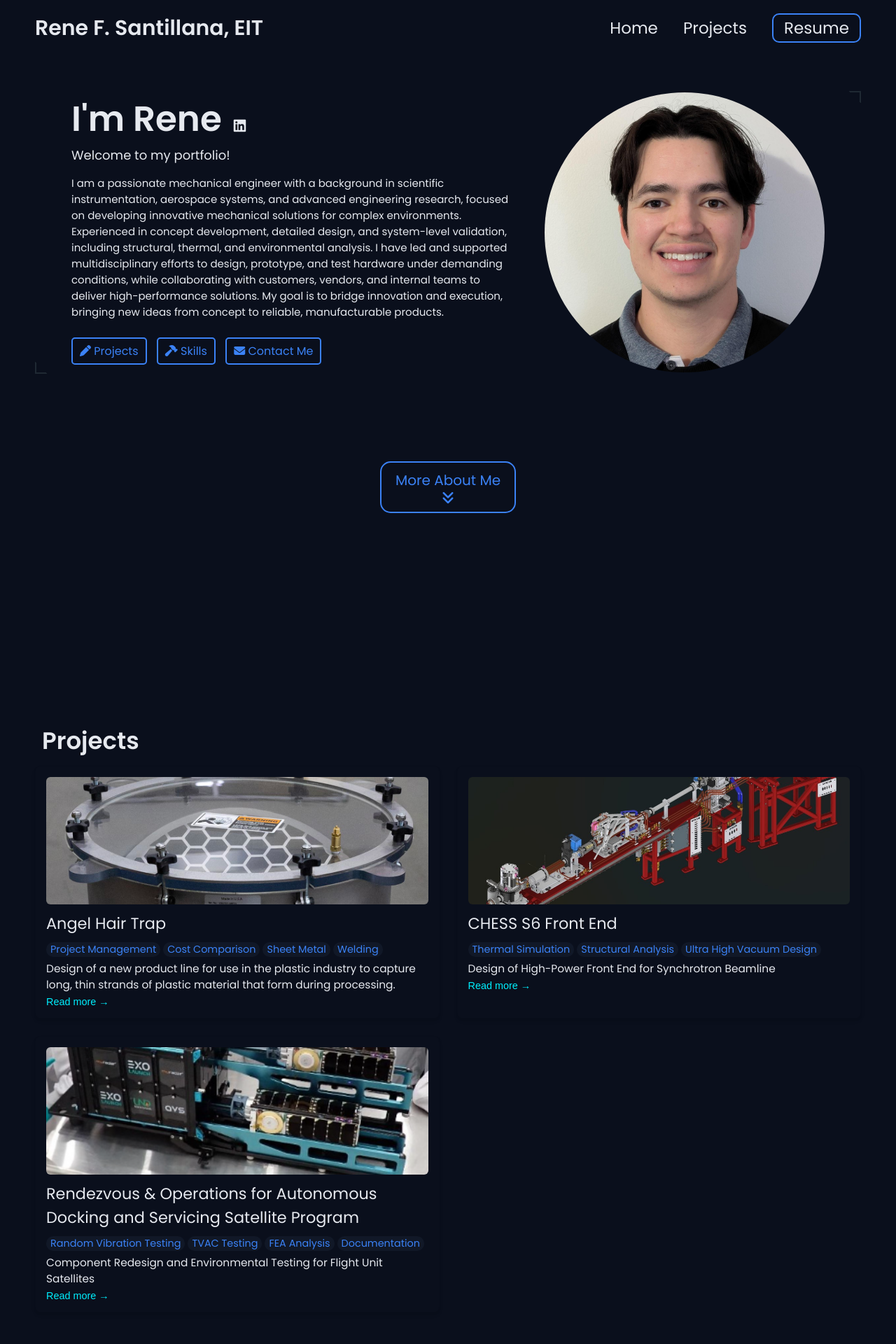
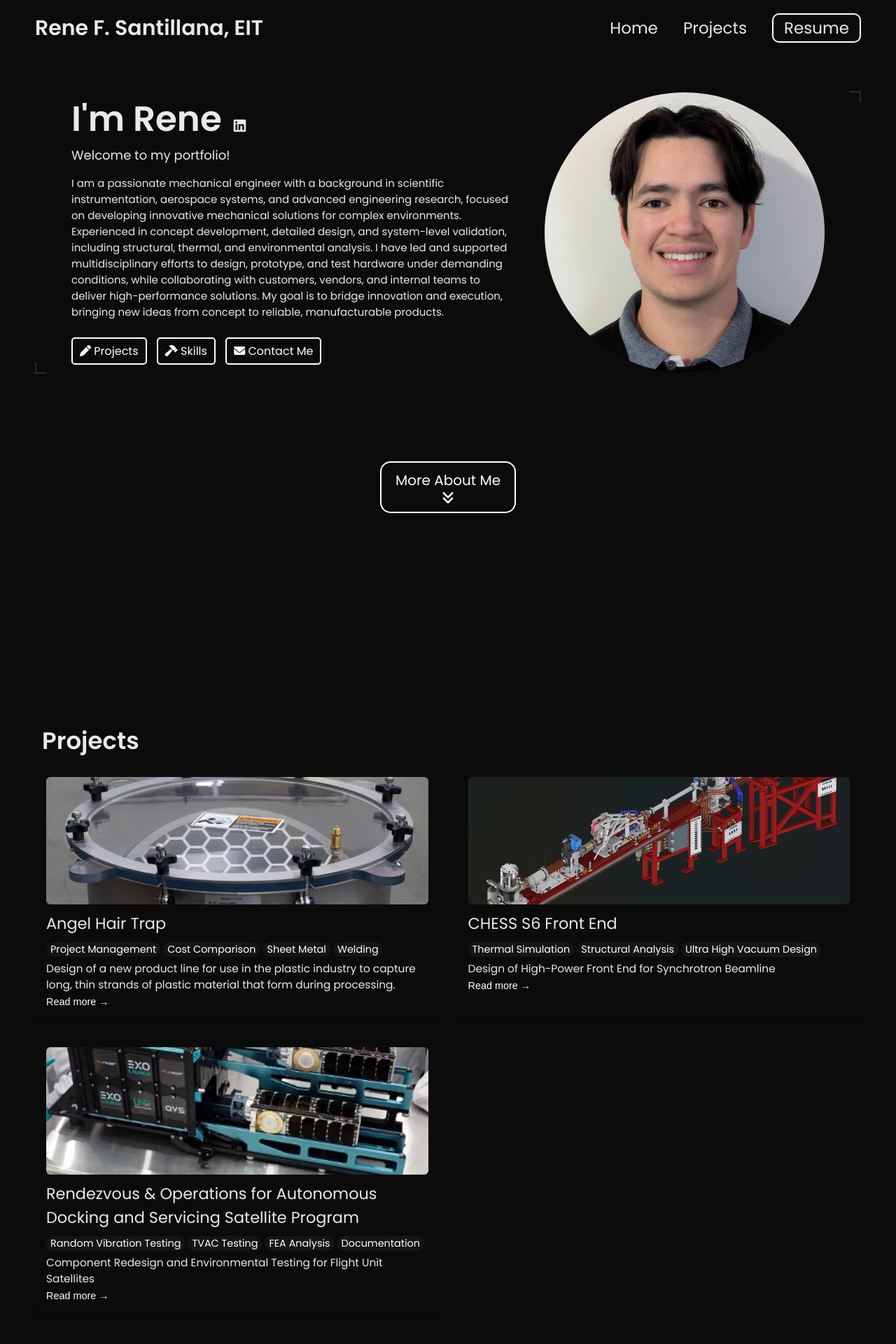
Before and after one commit to rfsantill/rfsantill.github.io, a Jekyll site: the page built from index.html, in a window 1280 px wide. Shown: the top 1920 px of the page at 70% size. Built offline with Jekyll 4.4.1, drawn with Linux system fonts in a browser that asks for light colours.

Commit message:
Update _config.yml
Theme Change Test

```diff
--- a/_config.yml
+++ b/_config.yml
@@ -90,12 +90,12 @@ formspree-key:   https://formspree.io/f/{8-digit key}
 
 # Active theme (Updatethis to switch themes). Make sure to keep the indentation the samne.
 colors:
-  text: "#e6e9ef"
-  border: "#1f2933"
-  link: "#3b82f6"
-  highlight: "#00f0ff"
-  background: "#0a0f1c"
-  light_background: "#111827"
+  text: "#eaeaea"
+  border: "#2a2a2a"
+  link: "#ffffff"
+  highlight: "#ffffff"
+  background: "#0b0b0c"
+  light_background: "#151517"
 
 # A few examples.
 basic theme:
```
